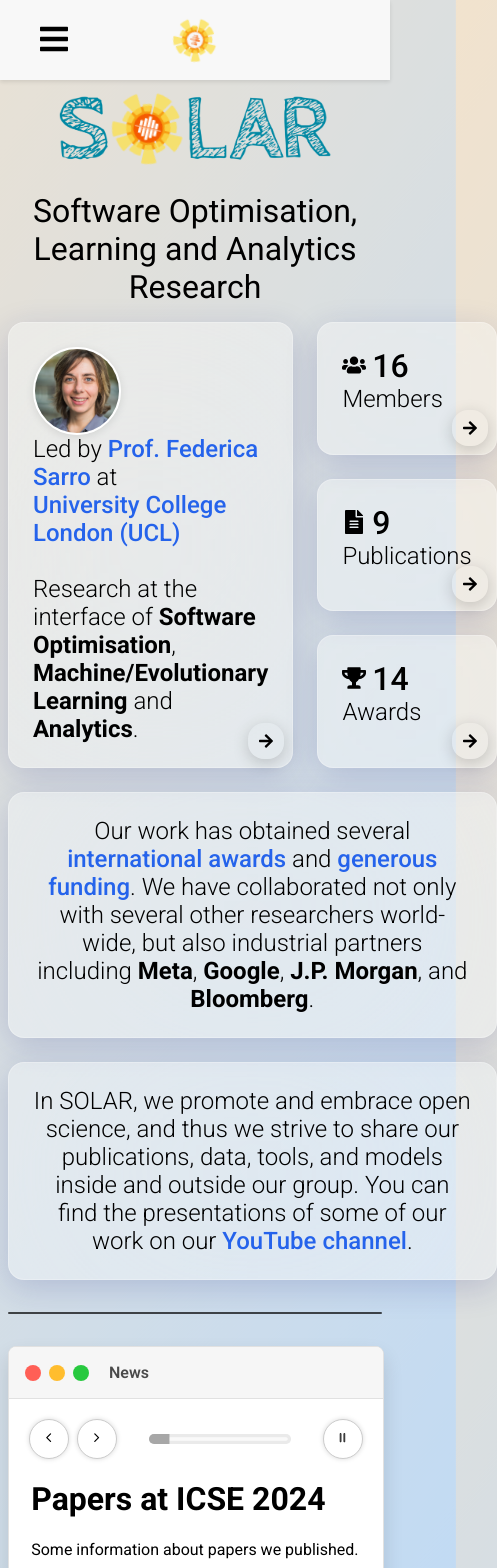
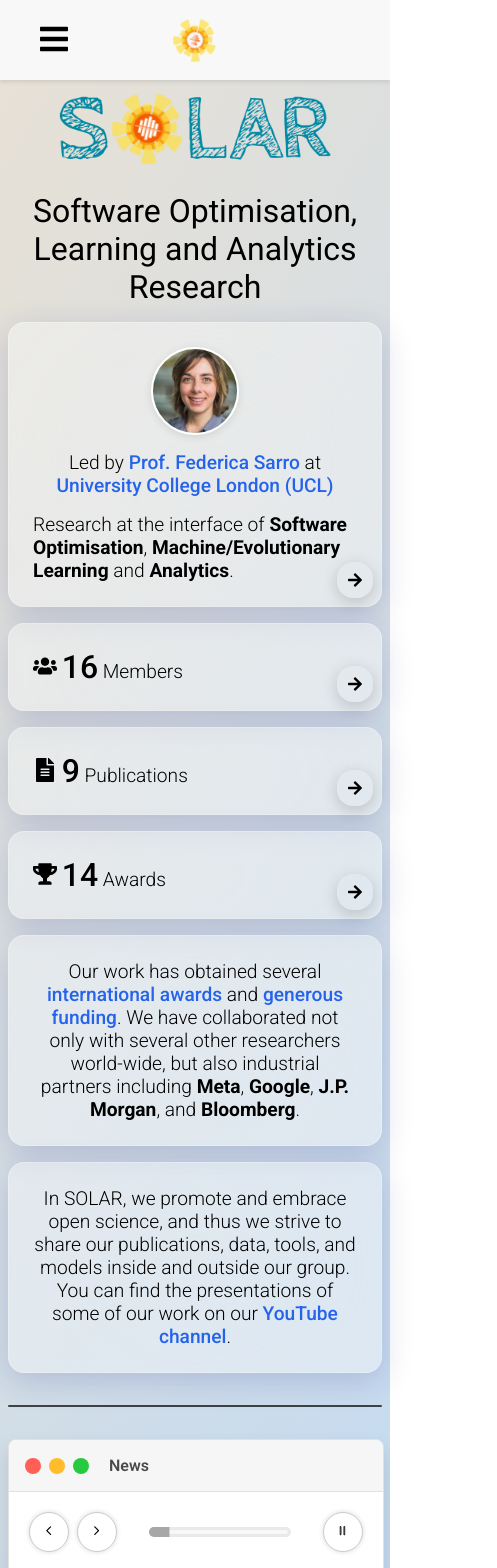
Before and after one commit to davejjwilliams/new-solar, a React (Vite) app: page / in a window 390 px wide. Shown: the top 1568 px of the page, 497 px wide, since content can reach past the window. Built offline with nearby package versions, Linux system fonts and the light colour scheme.

Commit message:
Added Responsive Layout for Mobile

```diff
--- a/src/pages/Home.tsx
+++ b/src/pages/Home.tsx
@@ -81,12 +81,10 @@ const Home: FunctionComponent<HomeProps> = () => {
 
       <div className="panel-grid-custom">
         <Panel panelType="large" url="/research" icon="arrow">
-          <img src="assets/member-images/FedericaSarro.jpeg" alt="Federica Sarro" className='home-portrait' />
-          Led by <TextLink url="http://www0.cs.ucl.ac.uk/staff/F.Sarro/" text="Prof. Federica Sarro" /> at
-          <br />
-          <TextLink url="https://www.ucl.ac.uk/" text="University College London (UCL)" />
-          <br />
-          <br />
+          <div className="panel-large-intro">
+            <img src="assets/member-images/FedericaSarro.jpeg" alt="Federica Sarro" className='home-portrait' />
+            Led by <TextLink url="http://www0.cs.ucl.ac.uk/staff/F.Sarro/" text="Prof. Federica Sarro" /> at <TextLink url="https://www.ucl.ac.uk/" text="University College London (UCL)" />
+          </div>
           Research at the interface of <b>Software Optimisation</b>, <b>Machine/Evolutionary Learning</b> and <b>Analytics</b>.
         </Panel>
         <Panel panelType="small" url="/members" icon="arrow">
--- a/src/styles/App.css
+++ b/src/styles/App.css
@@ -383,6 +383,44 @@
     font-size: 2em;
   }
 
+  .panel-grid-custom {
+    grid-template-columns: 1fr;
+    grid-template-rows: auto;
+    gap: 1rem;
+  }
+
+  .panel-large {
+    grid-row: auto;
+    grid-column: 1;
+  }
+
+  .panel-large-intro {
+    text-align: center;
+    margin-bottom: 1rem;
+  }
+
+  .home-portrait {
+    margin: 0 auto 1rem;
+  }
+
+  .panel-small {
+    grid-column: 1;
+  }
+
+  .panel-full-width-1 {
+    grid-column: 1;
+    grid-row: auto;
+  }
+
+  .panel-full-width-2 {
+    grid-column: 1;
+    grid-row: auto;
+  }
+
+  .panel {
+    font-size: 1.2em;
+  }
+
   .columns-container {
     flex-direction: column;
     gap: 0;
```
